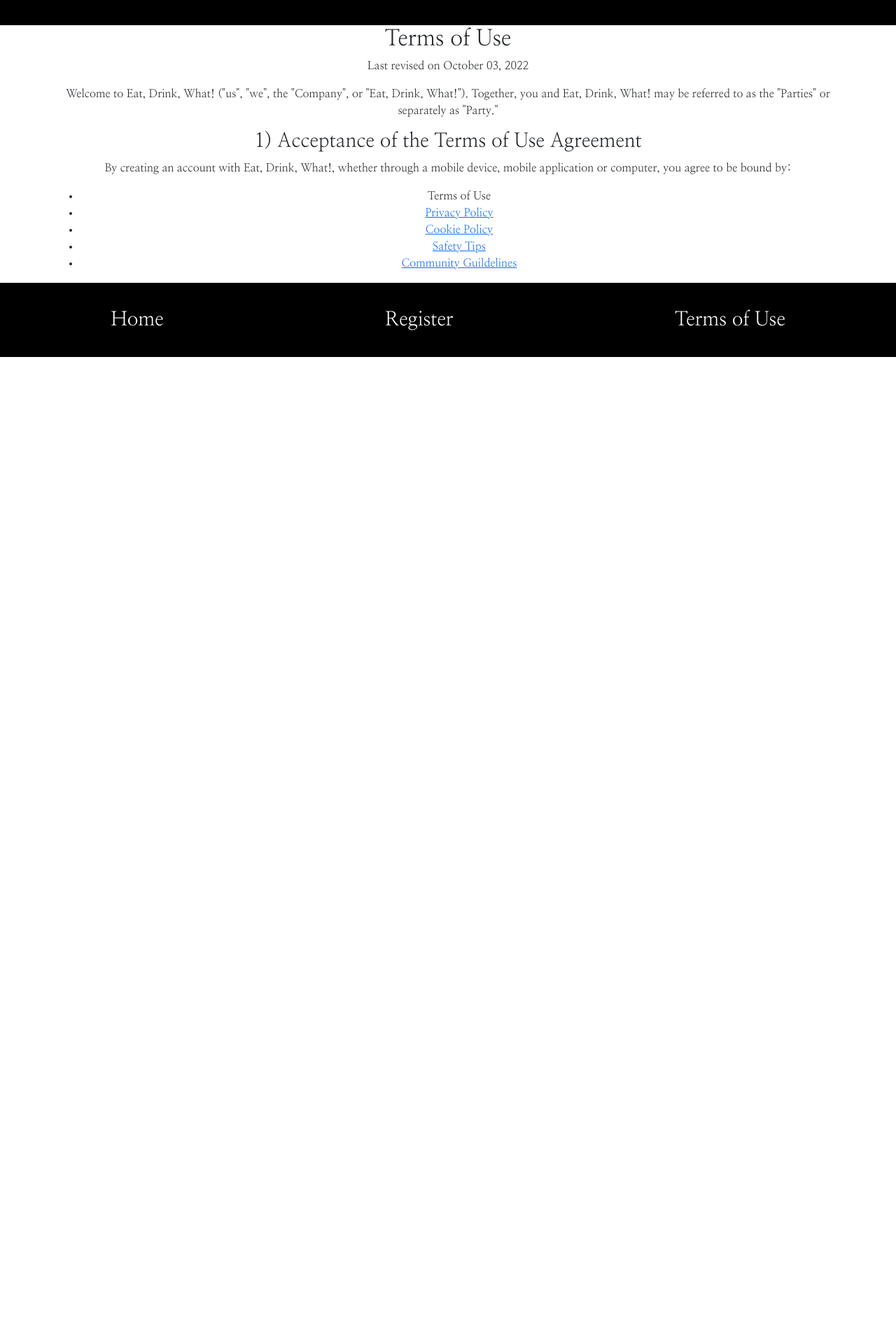
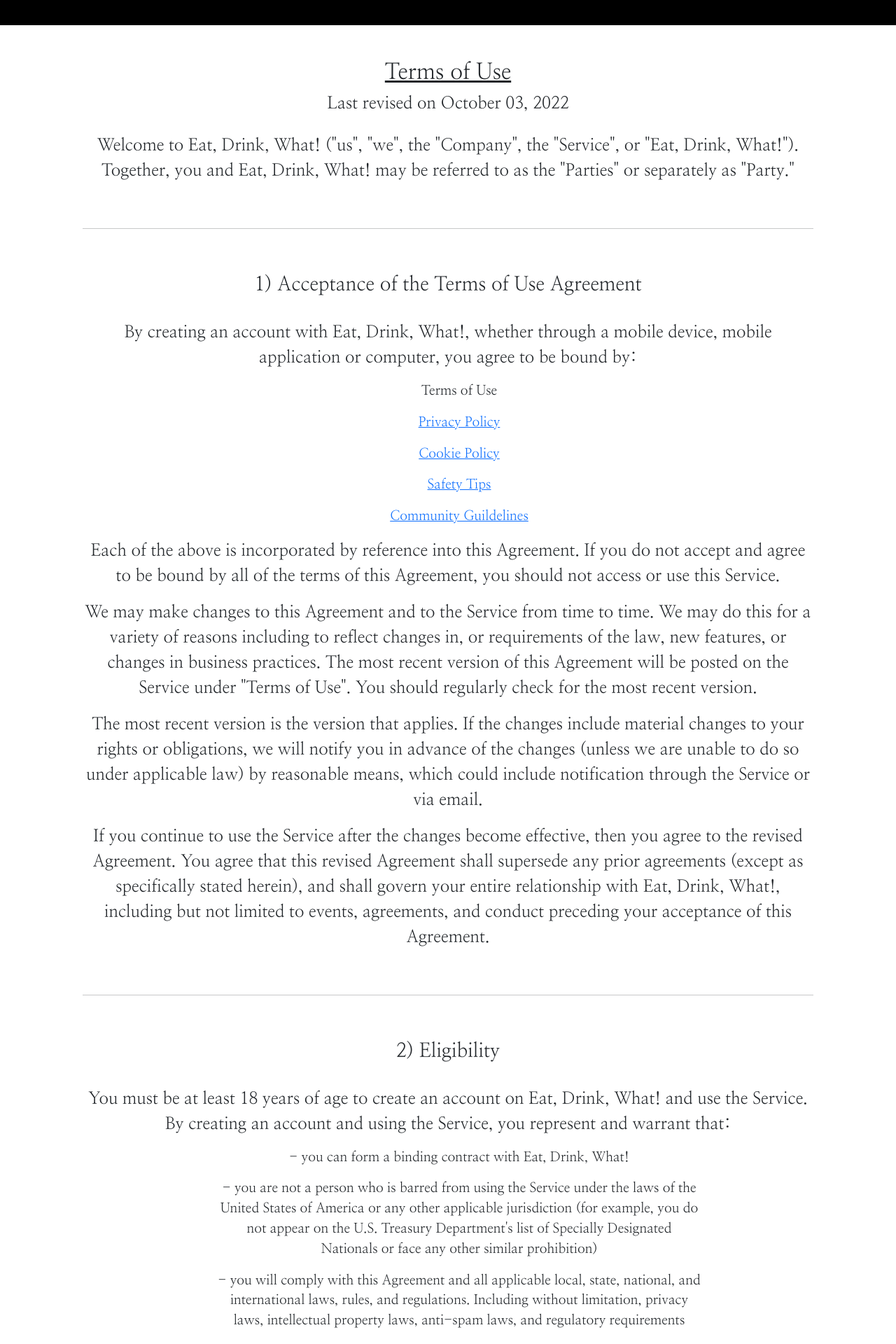
Before and after one commit to bluedragonscales/events-bulletin-app, a Vue app in the folder front-end/: page /terms in a window 1280 px wide. Shown: the part 120-2040 px from the top of the page at 70% size. Before the commit the page ends 800 px from the top, so only its background shows below. Built offline with nearby package versions, Linux system fonts and the light colour scheme.

Commit message:
started terms of use

```diff
--- a/front-end/jsconfig.json
+++ b/front-end/jsconfig.json
@@ -1,6 +1,7 @@
 {
   "compilerOptions": {
     "target": "es5",
+    "jsx": "preserve",
     "module": "esnext",
     "baseUrl": "./",
     "moduleResolution": "node",
--- a/front-end/src/components/header-footer/AppFooter.vue
+++ b/front-end/src/components/header-footer/AppFooter.vue
@@ -25,6 +25,7 @@
 
     footer {
         background-color: black;
+        /* margin-bottom: 0; */
     }
 
 </style>
--- a/front-end/src/components/main/AppHome.vue
+++ b/front-end/src/components/main/AppHome.vue
@@ -1,13 +1,15 @@
 <template>
 
     <div class="home-container row">
-        <div class="p-5 col-8 about">
+        <div class="col-7 about">
             <p>Lorem ipsum dolor sit amet consectetur adipisicing elit. Ipsa repellat eos temporibus maiores dolorem nobis quibusdam, soluta sequi sint obcaecati officia distinctio beatae esse natus ipsam molestias excepturi a minus.</p>
 
             <p>Lorem ipsum dolor sit amet consectetur adipisicing elit. Adipisci quod distinctio amet, deserunt error quibusdam eligendi voluptate accusamus quis suscipit libero illo. Aliquid amet, labore corrupti quam laudantium voluptatem ipsum?</p>
+
+            <p>Lorem ipsum dolor sit amet consectetur adipisicing elit. Ex corrupti optio reprehenderit. Deserunt autem fugiat officiis vero. Officia, laudantium fuga possimus tempora asperiores dicta doloribus velit voluptatibus? Nemo, natus veritatis?</p>
         </div>
 
-        <div class="p-5 col-4">
+        <div class="col-4 sign-in">
             <sign-in></sign-in>
         </div>
     </div>
@@ -32,7 +34,16 @@
 <style scoped>
 
     .home-container {
-        margin: 2rem 5%;
+        min-height: 70vh;
+        margin: 2%;
+    }
+
+    .about {
+        margin: 2rem;
+    }
+
+    .sign-in {
+        margin: 2rem;
     }
 
     .about p {
--- a/front-end/src/components/main/TermsOfUse.vue
+++ b/front-end/src/components/main/TermsOfUse.vue
@@ -1,15 +1,18 @@
 <template>
 
-    <div class="container text-center">
+    <div class="container text-center p-5">
         <h2>Terms of Use</h2>
 
-        <p>Last revised on October 03, 2022</p>
+        <p class="mb-4">Last revised on October 03, 2022</p>
 
-        <p>Welcome to Eat, Drink, What! ("us", "we", the "Company", or "Eat, Drink, What!"). Together, you and Eat, Drink, What! may be referred to as the "Parties" or separately as "Party."</p>
+        <p>Welcome to Eat, Drink, What! ("us", "we", the "Company", the "Service", or "Eat, Drink, What!"). Together, you and Eat, Drink, What! may be referred to as the "Parties" or separately as "Party."</p>
+
+        <hr>
 
         <h3>1) Acceptance of the Terms of Use Agreement</h3>
 
         <p>By creating an account with Eat, Drink, What!, whether through a mobile device, mobile application or computer, you agree to be bound by:</p>
+
         <ul>
             <li>Terms of Use</li>
             <li><a href="#privacy">Privacy Policy</a></li>
@@ -17,6 +20,59 @@
             <li><a href="#safety">Safety Tips</a></li>
             <li><a href="#community">Community Guildelines</a></li>
         </ul>
+
+        <p>Each of the above is incorporated by reference into this Agreement. If you do not accept and agree to be bound by all of the terms of this Agreement, you should not access or use this Service.</p>
+
+        <p>We may make changes to this Agreement and to the Service from time to time. We may do this for a variety of reasons including to reflect changes in, or requirements of the law, new features, or changes in business practices. The most recent version of this Agreement will be posted on the Service under "Terms of Use". You should regularly check for the most recent version.</p>
+
+        <p>The most recent version is the version that applies. If the changes include material changes to your rights or obligations, we will notify you in advance of the changes (unless we are unable to do so under applicable law) by reasonable means, which could include notification through the Service or via email.</p>
+
+        <p>If you continue to use the Service after the changes become effective, then you agree to the revised Agreement. You agree that this revised Agreement shall supersede any prior agreements (except as specifically stated herein), and shall govern your entire relationship with Eat, Drink, What!, including but not limited to events, agreements, and conduct preceding your acceptance of this Agreement.</p>
+
+        <hr>
+
+        <h3>2) Eligibility</h3>
+
+        <p>You must be at least 18 years of age to create an account on Eat, Drink, What! and use the Service. By creating an account and using the Service, you represent and warrant that:</p>
+
+        <ul>
+            <li>- you can form a binding contract with Eat, Drink, What!</li>
+            <li> - you are not a person who is barred from using the Service under the laws of the United States of America or any other applicable jurisdiction (for example, you do not appear on the U.S. Treasury Department's list of Specially Designated Nationals or face any other similar prohibition)</li>
+            <li> - you will comply with this Agreement and all applicable local, state, national, and international laws, rules, and regulations. Including without limitation, privacy laws, intellectual property laws, anti-spam laws, and regulatory requirements</li>
+        </ul>
+
     </div>
 
 </template>
+
+
+
+<style scoped>
+
+    h2 {
+        text-decoration: underline;
+    }
+
+    ul {
+        list-style-type: none;
+        margin: 1rem 10rem;
+    }
+
+    li {
+        margin-bottom: 1rem;
+        font-size: 1.2rem;
+    }
+
+    p {
+        font-size: 1.5rem;
+    }
+
+    h3 {
+        margin-bottom: 2rem;
+    }
+
+    hr {
+        margin: 4rem 0;
+    }
+
+</style>
```
